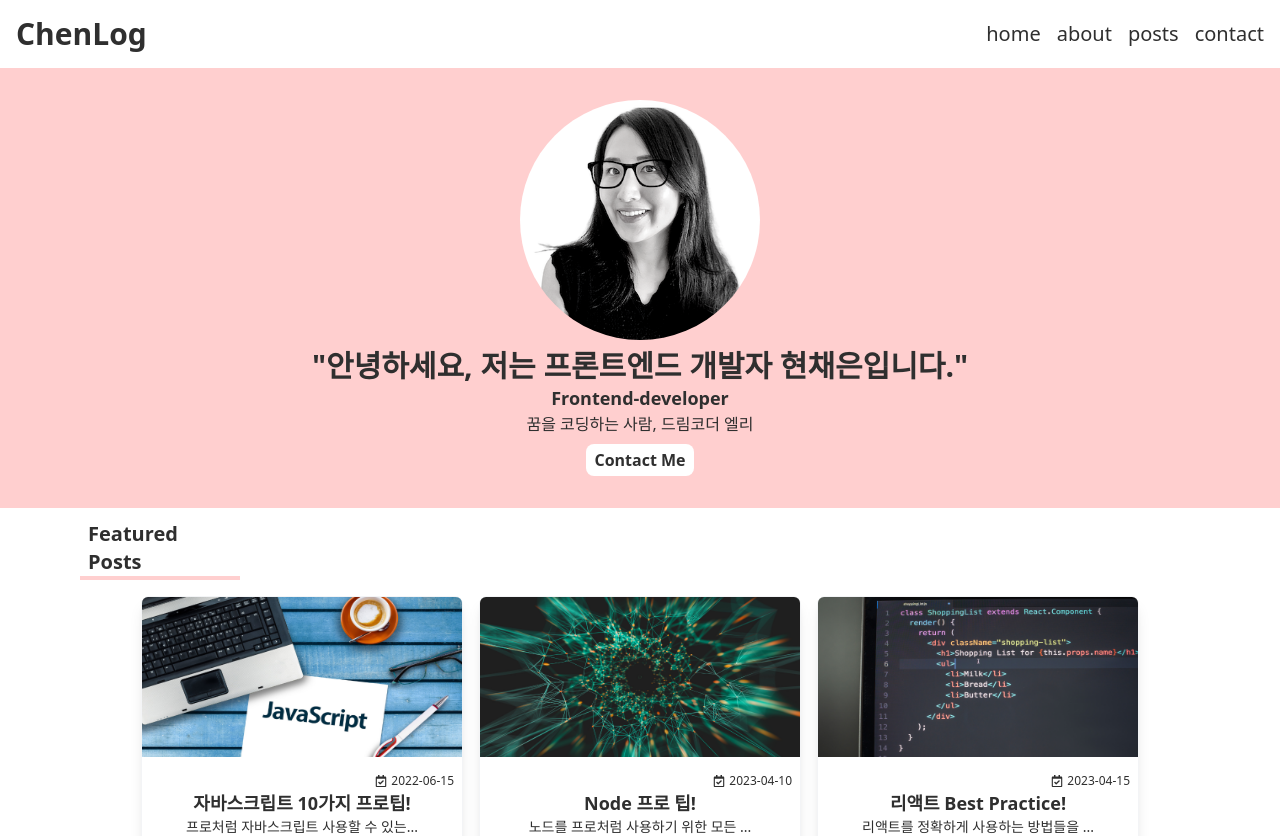
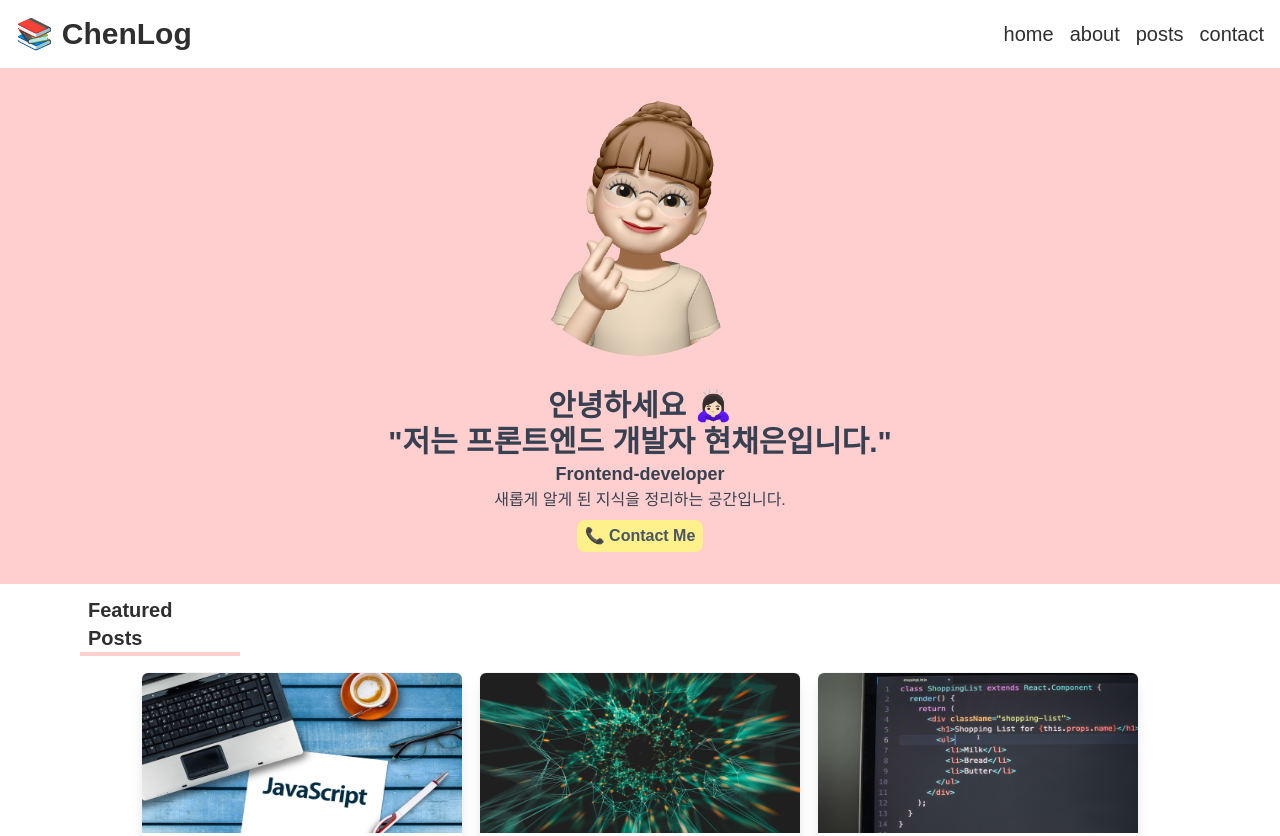
Before and after one commit to chen4023/NextJS-Blog-15, a Next.js app: page / in a window 1280 px wide. Shown: the top 836 px of the page. Built offline with nearby package versions, Linux system fonts and the light colour scheme; a web font is replaced by a local one.

Commit message:
✨[feat] sejong 폰트 적용

```diff
--- a/src/app/about/page.tsx
+++ b/src/app/about/page.tsx
@@ -5,7 +5,7 @@ export default function AboutPage() {
   return (
     <div className='h-full'>
       <Profile />
-      <section className='flex flex-col justify-center gap-16 text-center py-12 h-[70vh] bg-gray-100'>
+      <section className='flex flex-col justify-center gap-16 shadow-lg mt-6 text-center h-[50vh] bg-gray-100'>
         <div>
           <h2 className={TITLE_CLASS}>👩🏻‍💻 Who am I ?</h2>
           <p>개발을 사랑하는 프론트엔드 개발자</p>
--- a/src/app/globals.css
+++ b/src/app/globals.css
@@ -13,3 +13,9 @@ body {
 .markdown > * {
   all: revert;
 }
+
+@font-face {
+  font-family: "Sejong";
+  font-weight: 200;
+  src: url("../../public/fonts/SejongGeulggot.ttf") format("truetype");
+}
--- a/src/app/layout.tsx
+++ b/src/app/layout.tsx
@@ -1,9 +1,15 @@
 import type { Metadata } from "next";
 import "./globals.css";
+import localFont from 'next/font/local'
 import Header from "@/components/Header";
 import Footer from "@/components/Footer";
 
-
+const Sejong = localFont({
+  src: '../../public/fonts/SejongGeulggot.ttf',
+  display: 'swap',
+  weight: '45 920',
+  variable: '--font-Sejong',
+})
 
 export const metadata: Metadata = {
   title: "Chen Blog",
@@ -17,7 +23,7 @@ export default function RootLayout({
 }>) {
   return (
     <html lang="en" suppressHydrationWarning>
-      <body className='flex flex-col w-full max-w-screen-2xl mx-auto'>
+      <body className={`${Sejong.variable} font-sejong flex flex-col w-full max-w-screen-2xl mx-auto`}>
         <Header />
         <main className="grow">{children}</main>
         <Footer />
--- a/src/components/Header.tsx
+++ b/src/components/Header.tsx
@@ -4,7 +4,7 @@ import React from 'react';
 export default function Header() {
   return (
     <header className='flex justify-between items-center my-4 px-4'>
-      <Link href={'/'} className='text-3xl font-bold'>ChenLog</Link>
+      <Link href={'/'} className='text-3xl font-bold'>📚 ChenLog</Link>
       <div className='flex text-xl gap-4'>
         <Link href={'/'}>home</Link>
         <Link href={'/about'}>about</Link>
--- a/src/components/Profile.tsx
+++ b/src/components/Profile.tsx
@@ -1,15 +1,16 @@
 import Image from "next/image";
-import profile from '../../public/images/profile.png'
+import profile from '../../public/images/chen.png'
 import Link from "next/link";
 
 export default function Profile() {
   return (
-    <div className="flex flex-col justify-center items-center py-8 bg-main">
-      <Image src={profile} alt="profile" className="w-60 h-60 rounded-full mb-2" />
-      <h2 className="font-bold text-3xl">{`"안녕하세요, 저는 프론트엔드 개발자 현채은입니다."`}</h2>
+    <div className="flex flex-col justify-center items-center py-8 bg-main text-gray-700">
+      <Image src={profile} alt="profile" className="w-64 h-64 rounded-full mb-8" />
+      <h2 className="font-bold text-3xl">{`안녕하세요 🙇🏻‍♀️`}</h2>
+      <h2 className="font-bold text-3xl">{`"저는 프론트엔드 개발자 현채은입니다."`}</h2>
       <p className="text-lg font-semibold">Frontend-developer</p>
-      <p className="text-md">꿈을 코딩하는 사람, 드림코더 엘리</p>
-      <Link href={'/contact'} className="bg-white text-md px-2 py-1 mt-2 font-bold rounded-lg">Contact Me</Link>
+      <p className="text-md">새롭게 알게 된 지식을 정리하는 공간입니다.</p>
+      <Link href={'/contact'} className=" bg-yellow-200 text-gray-600 text-md px-2 py-1 mt-2 font-bold rounded-lg">📞 Contact Me</Link>
     </div>
   );
 }
--- a/tailwind.config.ts
+++ b/tailwind.config.ts
@@ -13,6 +13,9 @@ export default {
         bgColor: "#FFFFFF",
         font: "#1E201E",
       },
+      fontFamily: {
+        sejong: ["var(--font-Sejong)"],
+      },
     },
   },
   // tailwind markdownviewr 사용시 설정 추가 필수
```
Also changed, not shown: public/images/chen.png (added), 1 other file (tests, documents, lock files or other folders).
